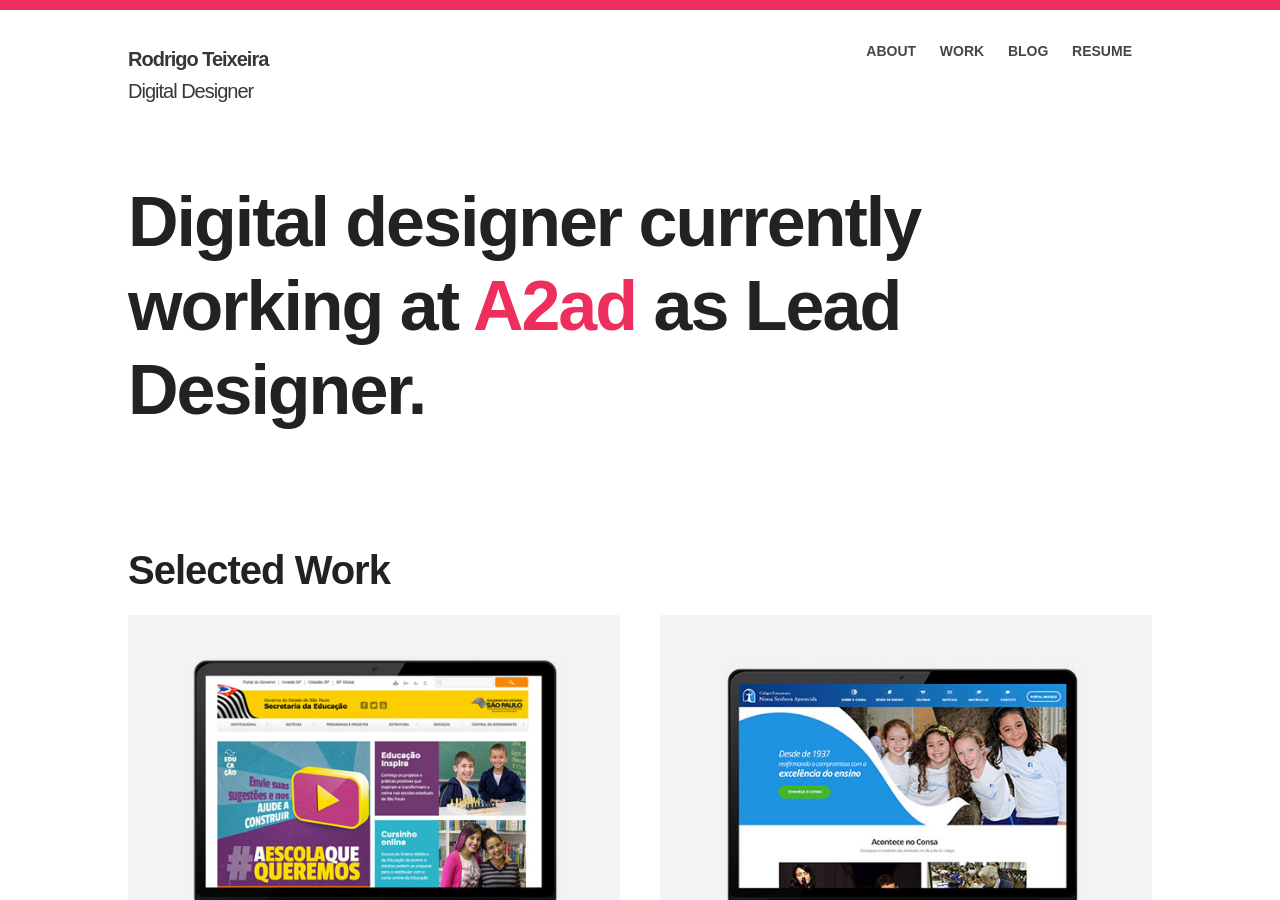
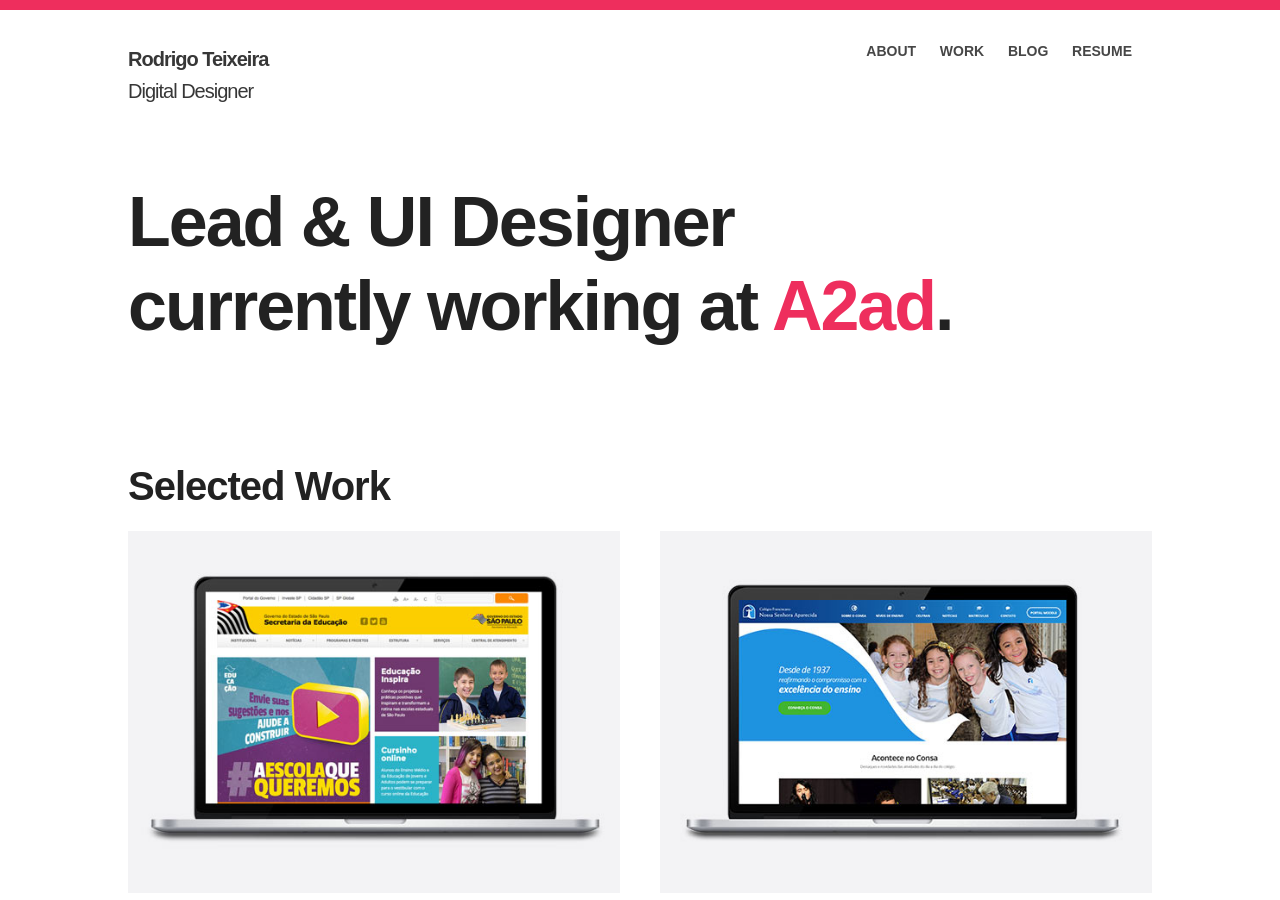
Before and after one commit to drigoteixeira/drigoteixeira.github.io, a Jekyll site: the page built from index.html, in a window 1280 px wide and 900 px high. Built offline with Jekyll 4.4.1, drawn with Linux system fonts in a browser that asks for light colours; nearby versions of some CDN libraries.

Commit message:
Update typography and page

```diff
--- a/index.html
+++ b/index.html
@@ -5,7 +5,7 @@
     <div class="container">
         <div class="row">
             <div class="ten columns jumbo">
-                <h1 class="heading">Digital designer currently working at <a href="http://www.a2ad.com.br">A2ad</a> as Lead Designer.</h1>
+                <h1 class="heading">Lead &amp; UI Designer currently working at <a href="http://www.a2ad.com.br">A2ad</a>.</h1>
             </div>
         </div>
     </div>
```
